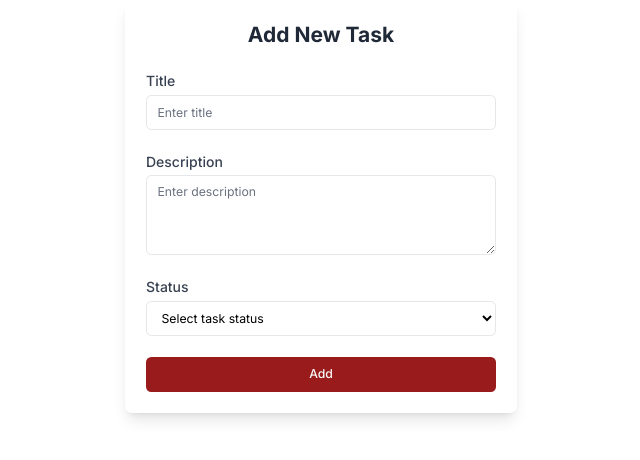
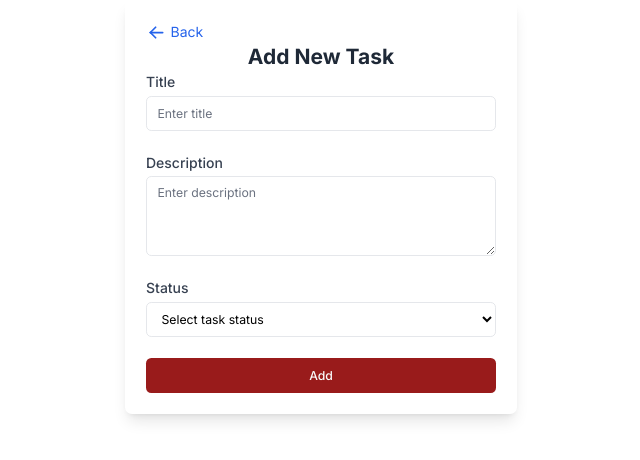
Before and after one commit to chandana89/to-do-project, a React (Vite) app in the folder client/: page /add in a window 1280 px wide. Shown: the top 460 px of the page, without its empty margins (319-959 px from the left). Built offline with nearby package versions, Linux system fonts and the light colour scheme.

Commit message:
added a back button

```diff
--- a/client/src/pages/AddTask.jsx
+++ b/client/src/pages/AddTask.jsx
@@ -8,8 +8,9 @@ import { usePostData } from "../hooks/usePostData";
 import toast from "react-hot-toast";
 import { addTaskSchema } from "../schema/addTaskSchema";
 import Select from "../form/Select";
-import { useParams } from "react-router-dom";
+import { useParams, useNavigate } from "react-router-dom";
 import { useQuery } from "@tanstack/react-query";
+import { IconArrowLeft } from "@tabler/icons-react";
 
 export default function AddTask() {
 
@@ -22,6 +23,7 @@ export default function AddTask() {
     });
     const { taskId } = useParams();
     const [showEdit, setShowEdit] = useState(false);
+    const navigate = useNavigate();
 
     // Handle task data fetching and setting initial values
     const taskData = useQuery({
@@ -76,8 +78,20 @@ export default function AddTask() {
     }
 
     return (
+
         <div className="max-w-md mx-auto p-6 bg-gray rounded-lg shadow-lg">
-            <h1 className="text-2xl font-bold mb-6 text-center text-gray-800">{showEdit ? 'Edit Task' : 'Add New Task'}</h1>
+            <button
+                className="flex items-center text-blue-600 hover:text-blue-800 transition duration-200"
+                onClick={() => navigate("/")}
+                >
+                    <IconArrowLeft className="h-6 w-6 mr-1" />
+                    <span>Back</span>
+            </button>
+
+
+            <h1 className="text-2xl font-bold text-center text-gray-800 w-full">{showEdit ? 'Edit Task' : 'Add New Task'}</h1>
+
+
             <Formik
                 initialValues={initialValues}
                 validationSchema={addTaskSchema}
```
